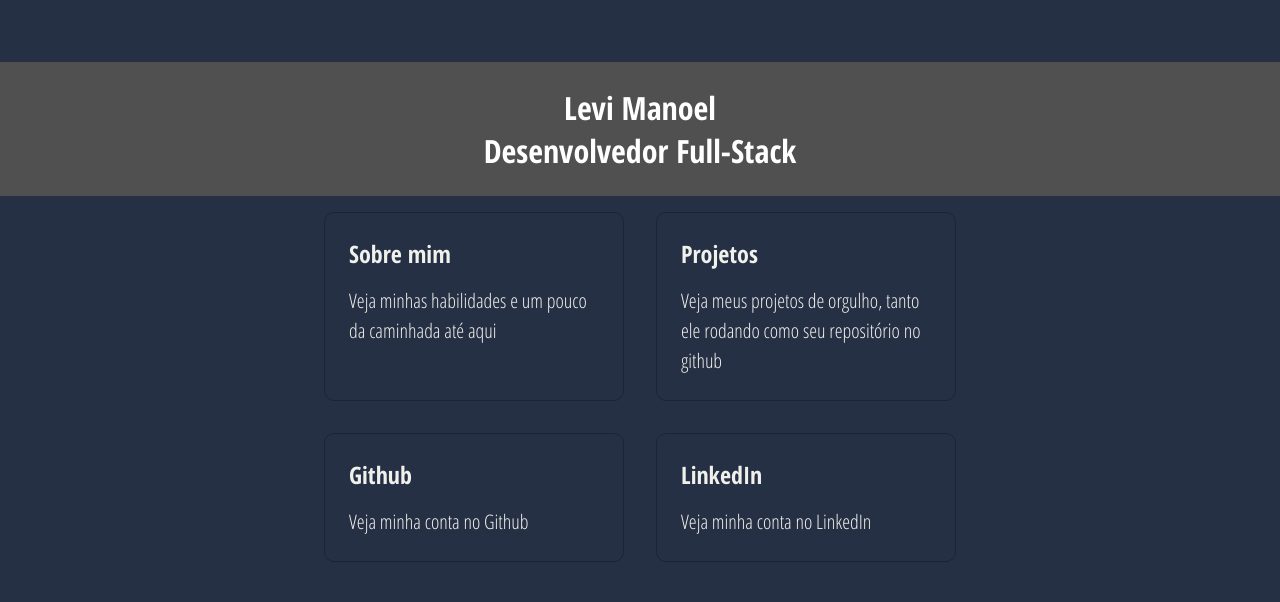
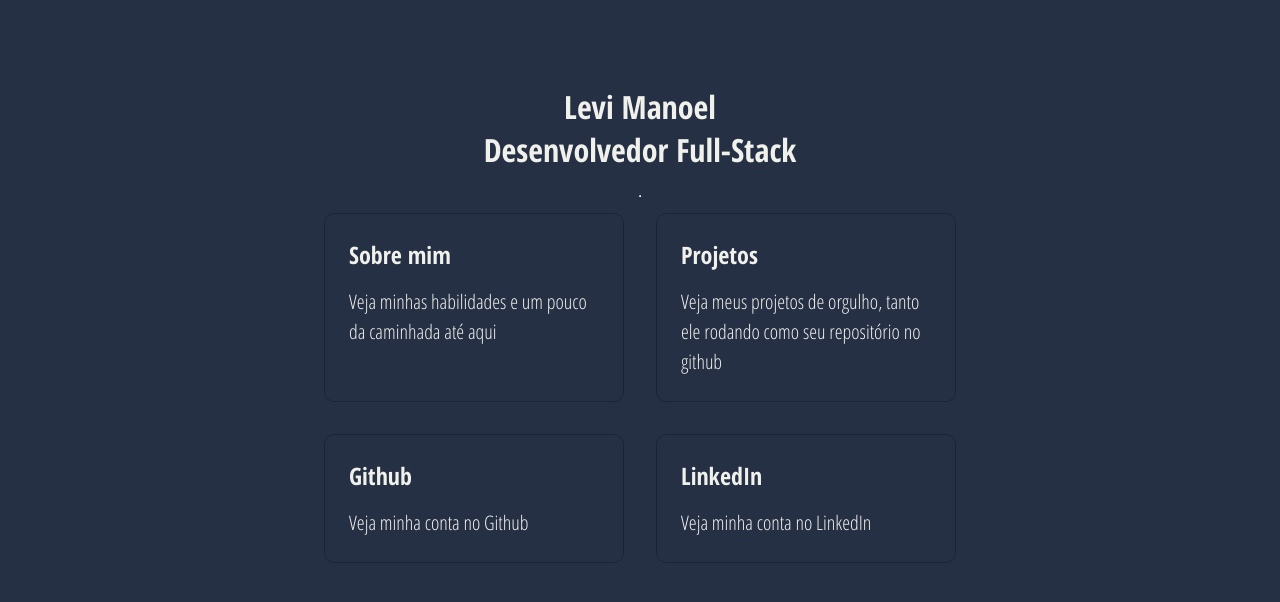
Before and after one commit to levi-manoel/levi-manoel.github.io, a React (Create React App) app: page / in a window 1280 px wide. Shown: the top 602 px of the page. Built offline with nearby package versions, Linux system fonts and the light colour scheme; the HTML template or start-up script is replaced by a standard one.

Commit message:
style: adds line on home, header CSS

```diff
--- a/src/components/styles/Header.css
+++ b/src/components/styles/Header.css
@@ -1,6 +1,5 @@
 header {
-  background-color: rgb(80, 80, 80);
-  color: white;
+  color: #F1F1EC;
   display: flex;
   align-items: center;
   justify-content: space-between;
--- a/src/pages/Home.js
+++ b/src/pages/Home.js
@@ -7,6 +7,7 @@ function Home() {
   return (
     <>
       <Header />
+      <hr />
       <main>
         <div className='grid'>
           <Card title="Sobre mim" text="Veja minhas habilidades e um pouco da caminhada até aqui" />
```
